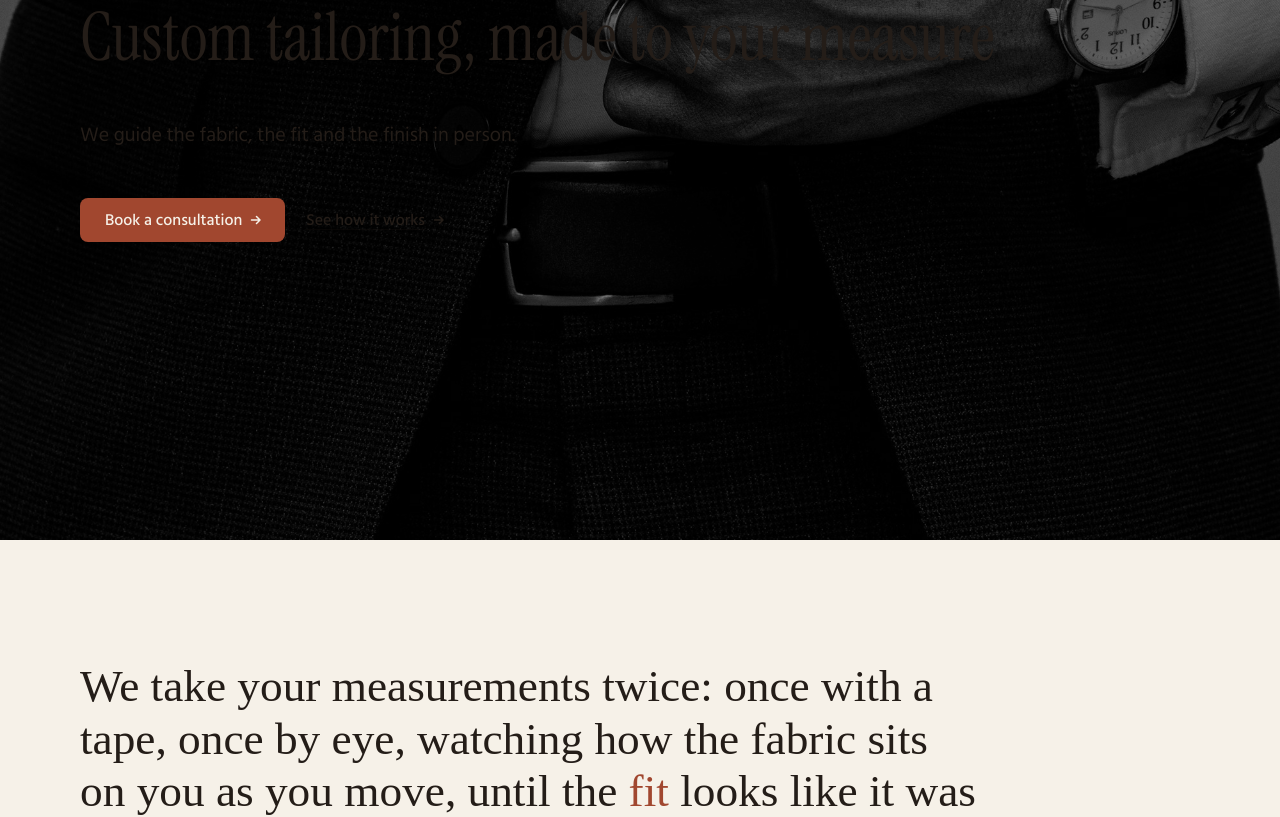
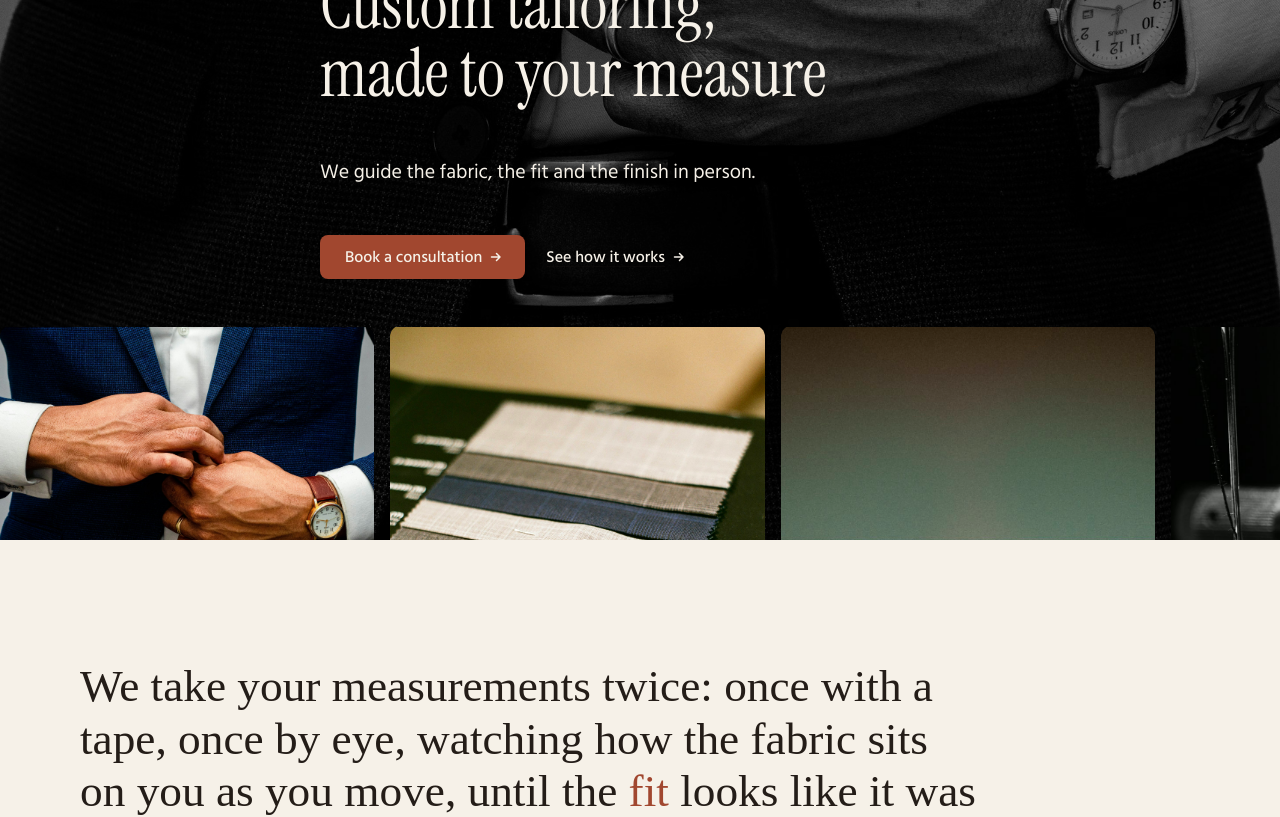
Before and after one commit to Disa44ay/Tailor_TracK, a React (Vite) app in the folder frontend/: page / in a window 1280 px wide. Shown: the part 260-1077 px from the top of the page. Built offline with nearby package versions, Linux system fonts and the light colour scheme; no server answers; a web font is replaced by a local one.

Commit message:
fix(frontend): hero strip sits in the foreground below the headline
The strip was pushed below the fold and shrank to 139px. It now sits in
normal flow at 62% of the viewport over the grayscale background, and the
secondary button is readable on the dark hero.

```diff
--- a/frontend/src/index.css
+++ b/frontend/src/index.css
@@ -90,19 +90,21 @@ footer.closing { height: auto; min-height: 0; }
   font-family: var(--font-display-latin);
 }
 
-.hero--bg { position: relative; min-height: 100svh; overflow: hidden; }
+.hero--bg { position: relative; min-height: 100svh; overflow: hidden; color: #F6F1E8; display: flex; flex-direction: column; }
 .hero-bg { position: absolute; inset: 0; z-index: 0; }
-.hero-bg img { width: 100%; height: 100%; object-fit: cover; filter: grayscale(1) brightness(0.45); }
-.hero-body { position: relative; z-index: 1; padding-top: 18vh; }
+.hero-bg img { width: 100%; height: 100%; object-fit: cover; filter: grayscale(1) brightness(0.5); }
+.hero-body { position: relative; z-index: 1; padding-top: 14svh; padding-bottom: 6svh; max-width: 40rem; }
+.hero--bg .t-lead { color: #F6F1E8; }
 .hero-strip {
-  position: relative; z-index: 1; list-style: none; margin: 0; padding: 0 0 48px 24px;
-  display: flex; gap: 16px; overflow-x: auto; scroll-snap-type: x mandatory;
-  width: 66vw; margin-top: 8vh;
+  position: relative; z-index: 1; flex: 0 0 62svh; height: 62svh;
+  list-style: none; margin: 0; padding: 0 24px 0; display: flex; align-items: flex-end; gap: 16px;
+  overflow-x: auto; scroll-snap-type: x mandatory; scrollbar-width: thin;
 }
-.hero-strip__item { flex: 0 0 min(34vw, 420px); scroll-snap-align: start; }
-.hero-strip__item img { width: 100%; aspect-ratio: 4 / 5; object-fit: cover; display: block; }
-.hero-strip__item figcaption { margin-top: 8px; font-size: 14px; }
-@media (max-width: 639px) { .hero-strip { width: 100%; } .hero-strip__item { flex-basis: 72vw; } }
+.hero-strip__item { flex: 0 0 auto; height: 100%; scroll-snap-align: start; }
+.hero-strip__item figure { margin: 0; height: 100%; display: flex; flex-direction: column; justify-content: flex-end; }
+.hero-strip__item img { height: calc(100% - 28px); width: auto; aspect-ratio: 4 / 5; object-fit: cover; display: block; border-radius: 12px; }
+.hero-strip__item figcaption { margin-top: 8px; font-size: 14px; color: #F6F1E8; }
+@media (max-width: 639px) { .hero-strip { height: 52svh; } }
 
 .showcase-grid { list-style: none; margin: 0; padding: 0; display: grid; grid-template-columns: repeat(3, minmax(0, 1fr)); gap: 40px 24px; }
 .showcase-item:nth-child(even) { margin-top: 56px; }
@@ -110,3 +112,4 @@ footer.closing { height: auto; min-height: 0; }
 .showcase-item p { margin: 0; max-width: 40ch; }
 @media (max-width: 1023px) { .showcase-grid { grid-template-columns: repeat(2, minmax(0, 1fr)); } .showcase-item:nth-child(even) { margin-top: 0; } }
 @media (max-width: 639px) { .showcase-grid { grid-template-columns: minmax(0, 1fr); } }
+.hero--bg .btn--secondary { color: #F6F1E8; border-color: rgb(246 241 232 / 0.6); background: transparent; }
```
